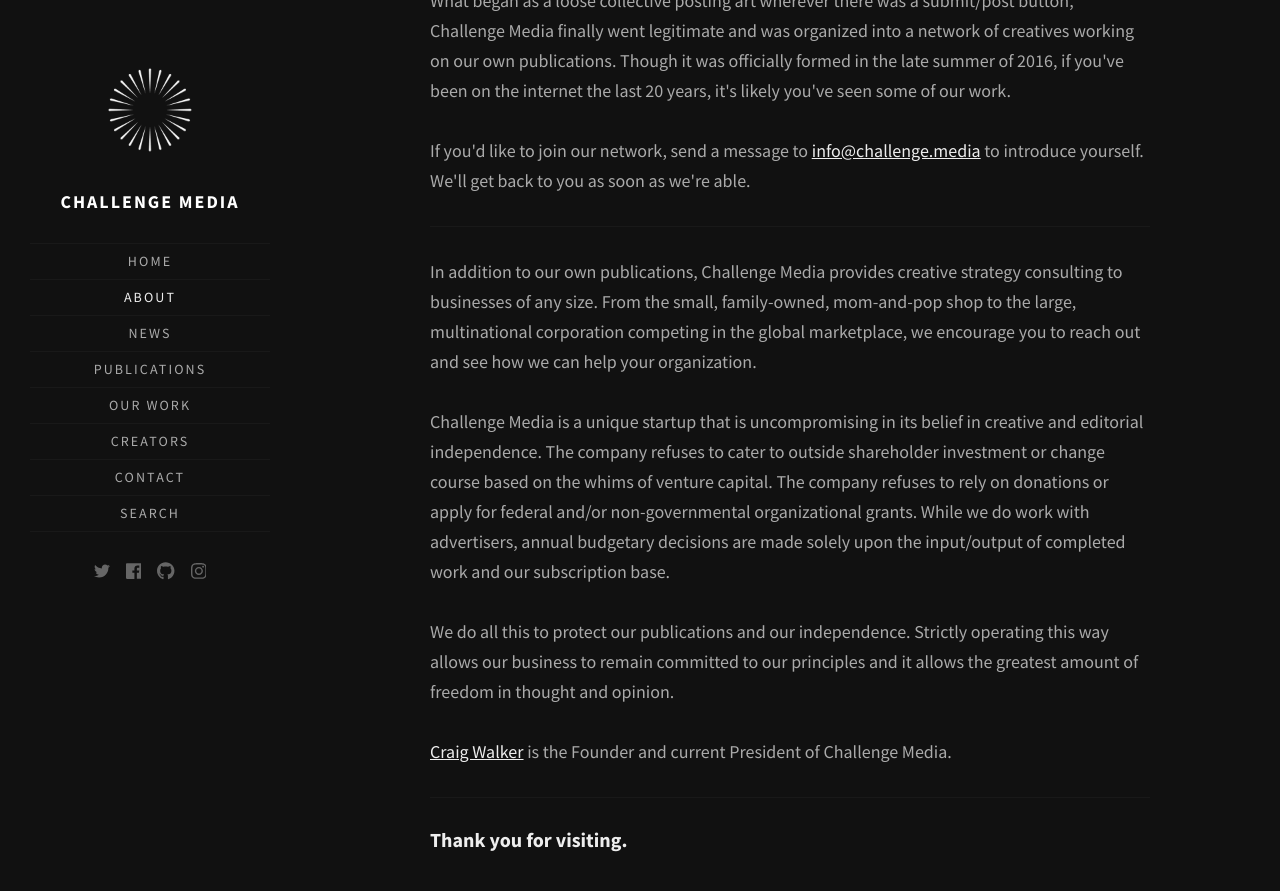
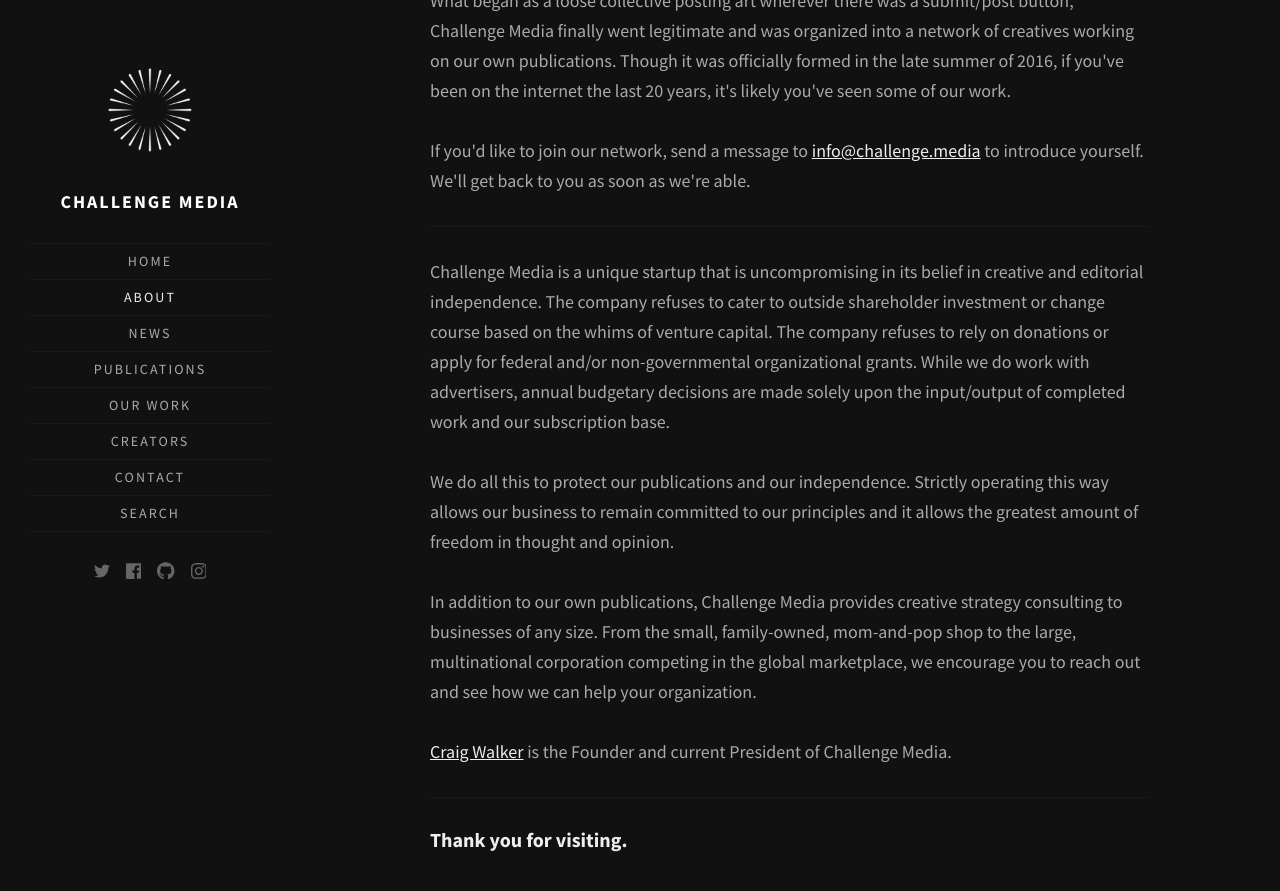
Before and after one commit to challengemedia/challenge.media, a Jekyll site: the page built from about.html, in a window 1280 px wide and 900 px high, scrolled down 346 px. Shown: the top 891 px of the window. Built offline with Jekyll 4.4.1, drawn with Linux system fonts in a browser that asks for light colours; some web fonts are replaced.

Commit message:
Update about.html

```diff
--- a/about.html
+++ b/about.html
@@ -16,9 +16,9 @@ title: About
     What began as a loose collective posting art wherever there was a submit/post button, Challenge Media finally went legitimate and was organized into a network of creatives working on our own publications. Though it was officially formed in the late summer of 2016, if you've been on the internet the last 20 years, it's likely you've seen some of our work.<br><br/>
     If you'd like to join our network, send a message to <a href="mailto:info@challenge.media">info@challenge.media</a> to introduce yourself. We'll get back to you as soon as we're able.</br>
     <hr>
-    In addition to our own publications, Challenge Media provides creative strategy consulting to businesses of any size. From the small, family-owned, mom-and-pop shop to the large, multinational corporation competing in the global marketplace, we encourage you to reach out and see how we can help your organization.<br></br>
     Challenge Media is a unique startup that is uncompromising in its belief in creative and editorial independence. The company refuses to cater to outside shareholder investment or change course based on the whims of venture capital. The company refuses to rely on donations or apply for federal and/or non-governmental organizational grants. While we do work with advertisers, annual budgetary decisions are made solely upon the input/output of completed work and our subscription base.<br><br/>
     We do all this to protect our publications and our independence. Strictly operating this way allows our business to remain committed to our principles and it allows the greatest amount of freedom in thought and opinion.<br></br>
+    In addition to our own publications, Challenge Media provides creative strategy consulting to businesses of any size. From the small, family-owned, mom-and-pop shop to the large, multinational corporation competing in the global marketplace, we encourage you to reach out and see how we can help your organization.<br></br>
     <a href="https://www.walkercraig.com">Craig Walker</a> is the Founder and current President of Challenge Media.</p>
     <hr>
     <p><h3>Thank you for visiting.</h3></p>
```
